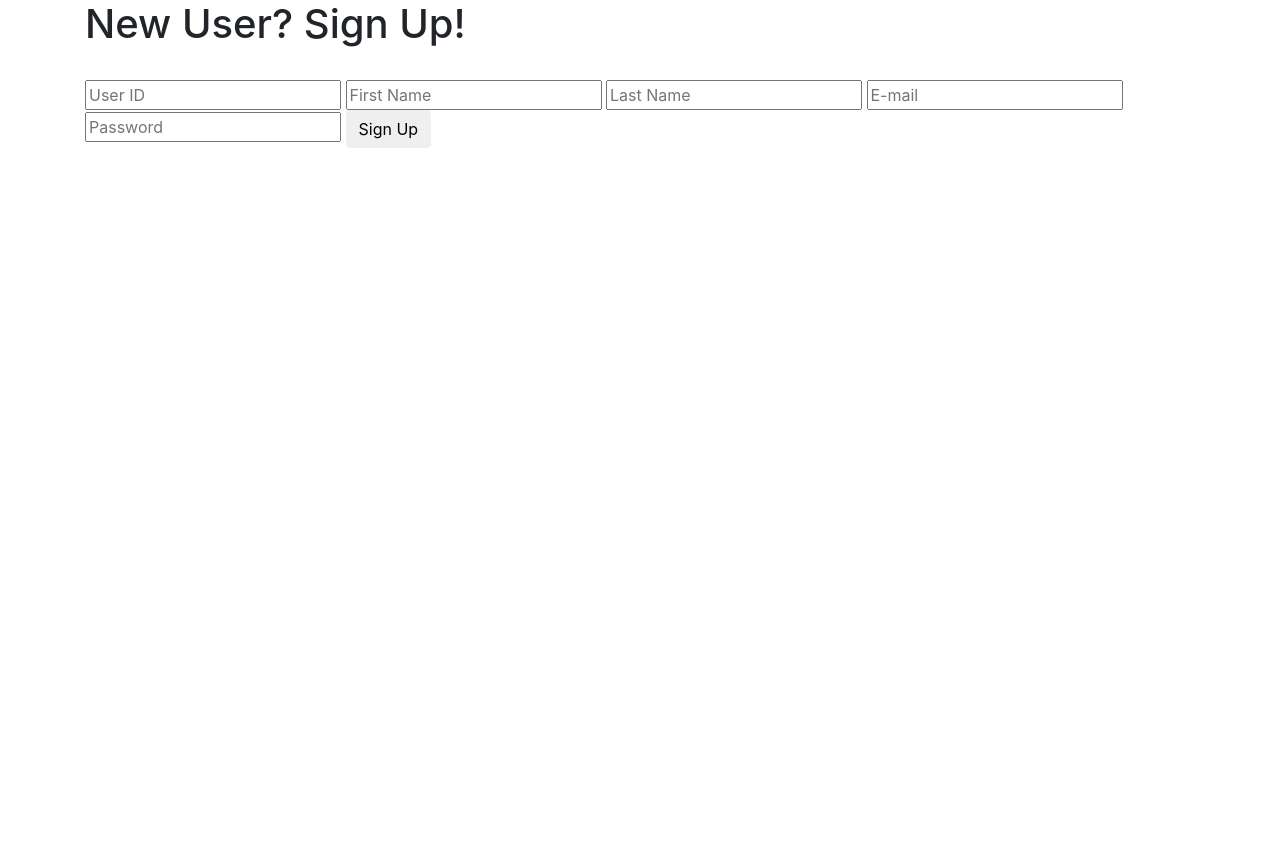
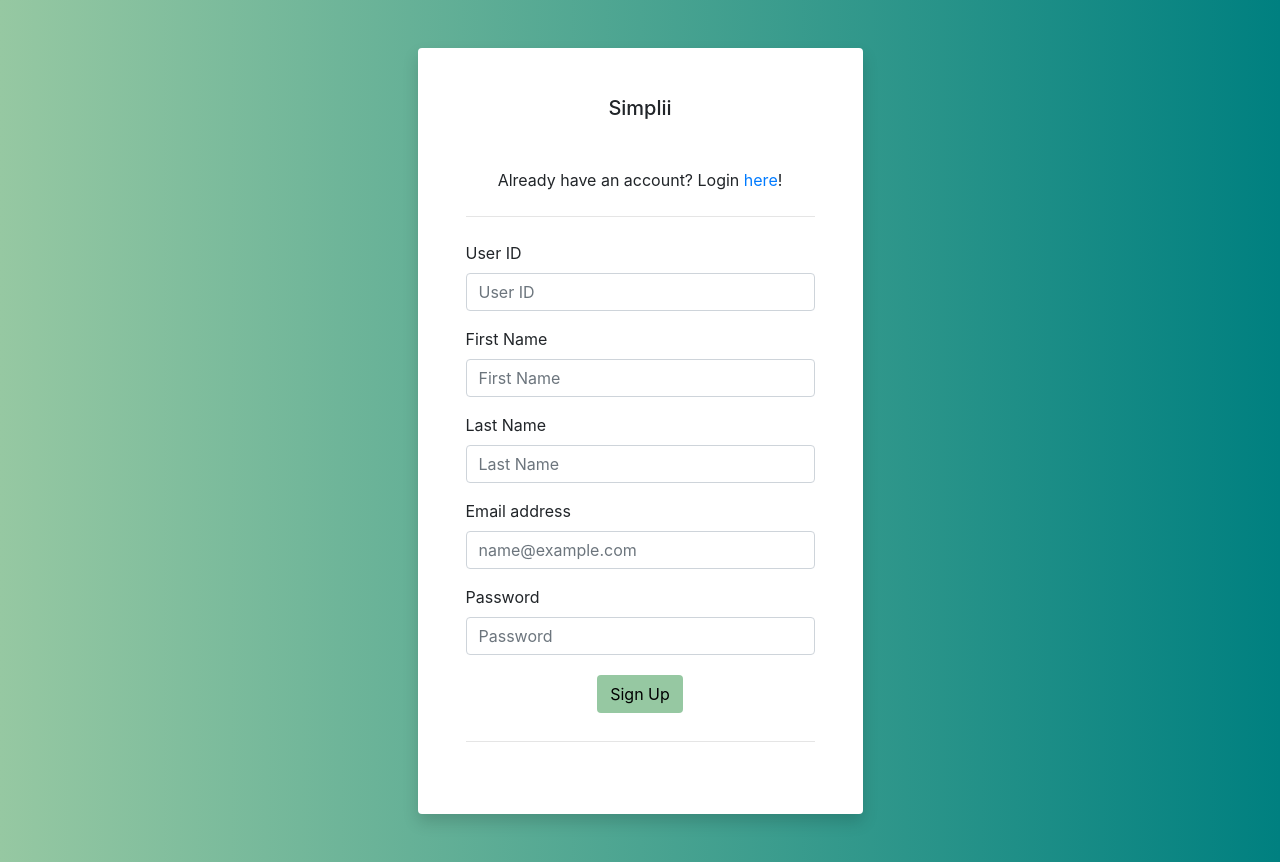
Before and after one commit to purv2100/Simplii21, a Flask app: page /signup in a window 1280 px wide. Before the commit the page ends 148 px from the top, so only its background shows below. Run offline with Flask 2, Linux system fonts and the light colour scheme; some libraries are stand-ins or nearby versions.

Commit message:
Update signup.html
Made it more user-friendly and tweaked it for db link

```diff
--- a/src/templates/signup.html
+++ b/src/templates/signup.html
@@ -1,30 +1,89 @@
 <html>
+<style type="text/css">
+  body {
+  background: #96c8a2;
+  }
+
+.button {
+  background-color: #96c8a2; /* Green */
+  border: none;
+  color: black;
+  padding: 16px 32px;
+  text-align: center;
+  text-decoration: none;
+  display: inline-block;
+  font-size: 16px;
+  margin: 4px 2px;
+  transition-duration: 0.4s;
+  cursor: pointer;
+  -webkit-transition-duration: 0.4s;
+  transition-duration: 0.4s;
+
+}
+
+.btn:hover {
+  box-shadow: 0 12px 16px 0 rgba(0,0,0,0.24), 0 17px 50px 0 rgba(0,0,0,0.19);
+}
+
+
+</style>
   <head>
-    <title>Simplii login page</title>
+    <link rel="stylesheet" href="https://use.fontawesome.com/releases/v5.8.1/css/all.css">
+   <link rel="stylesheet" href="https://maxcdn.bootstrapcdn.com/bootstrap/4.0.0/css/bootstrap.min.css">
+   <link rel="stylesheet" href="https://stackpath.bootstrapcdn.com/bootstrap/4.0.0/js/bootstrap.bundle.min.js">
+   <link rel="stylesheet" href="https://cdnjs.cloudflare.com/ajax/libs/jquery/3.2.1/jquery.min.js">
+    <title>Simplii Sign Up Page</title>
     <meta name="viewport" content="width=device-width, initial-scale=1.0">
     <link rel="stylesheet" href="https://stackpath.bootstrapcdn.com/bootstrap/4.1.3/css/bootstrap.min.css" integrity="sha384-MCw98/SFnGE8fJT3GXwEOngsV7Zt27NXFoaoApmYm81iuXoPkFOJwJ8ERdknLPMO" crossorigin="anonymous">
     <script src="https://stackpath.bootstrapcdn.com/bootstrap/4.1.3/js/bootstrap.min.js" integrity="sha384-ChfqqxuZUCnJSK3+MXmPNIyE6ZbWh2IMqE241rYiqJxyMiZ6OW/JmZQ5stwEULTy" crossorigin="anonymous"></script>
   </head>
-  <body>
-    <div class="container">
-      <h1>New User? Sign Up!</h1>
-      <br>
-      <form action="" method="post">
-        <input type="text" placeholder="User ID" name="userid" value="{{
-          request.form.userid }}">
-        <input type="text" placeholder="First Name" name="firstname" value="{{
-          request.form.firstname }}">
-        <input type="text" placeholder="Last Name" name="lastname" value="{{
-          request.form.lastname }}">
-        <input type="email" placeholder="E-mail" name="email" value="{{
-          request.form.email }}">
-         <input type="password" placeholder="Password" name="password" value="{{
-          request.form.password }}">
-        <input class="btn btn-default" type="submit" value="Sign Up">
-      </form>
-      {% if error %}
-        <p class="error"><strong>Error:</strong> {{ error }}
-      {% endif %}
+  <body style="background: #96c8a2;background-image: linear-gradient(to right, #96c8a2 , #008080)">
+  <div class="container">
+    <div class="row">
+      <div class="col-sm-9 col-md-7 col-lg-5 mx-auto">
+        <div class="card border-0 shadow rounded-3 my-5">
+          <div class="card-body p-4 p-sm-5">
+            <h5 class="card-title text-center mb-5 fw-light fs-5">Simplii</h5>
+               <div class="text-center" >
+                <h8 class="card-title text-center mb-5 fw-light fs-5">Already have an account? Login <a href="/login">here</a>! </h8>
+              </div>
+              <hr class="my-4">
+            <form action="" method="post">
+              <div class="form-floating mb-3">
+                <label for="floatingInput">User ID</label>
+                <input type="text" class="form-control" id="floatingInput" placeholder="User ID" name="userid">
+              </div>
+              <div class="form-floating mb-3">
+                <label for="floatingPassword">First Name</label>
+                <input type="text" class="form-control" id="floatingPassword" placeholder="First Name" name="firstname">
+              </div>
+                <div class="form-floating mb-3">
+                    <label for="floatingInput">Last Name</label>
+                    <input type="text" class="form-control" id="floatingInput" placeholder="Last Name" name="lastname">
+              </div>
+                <div class="form-floating mb-3">
+                    <label for="floatingInput">Email address</label>
+                    <input type="email" class="form-control" id="floatingInput" placeholder="name@example.com" name="email">
+              </div>
+                <div class="form-floating mb-3">
+                    <label for="floatingInput">Password</label>
+                    <input type="password" class="form-control" id="floatingInput" placeholder="Password" name="password">
+              </div>
+
+
+              <div class="text-center" >
+                <input type="submit" class="button btn" value="Sign Up">
+              </div>
+              <hr class="my-4">
+
+            </form>
+              {% if error %}
+              <p class="error"><strong>Error:</strong> {{ error }} </p>
+            {% endif %}
+          </div>
+        </div>
+      </div>
+    </div>
     </div>
   </body>
 </html>
```
